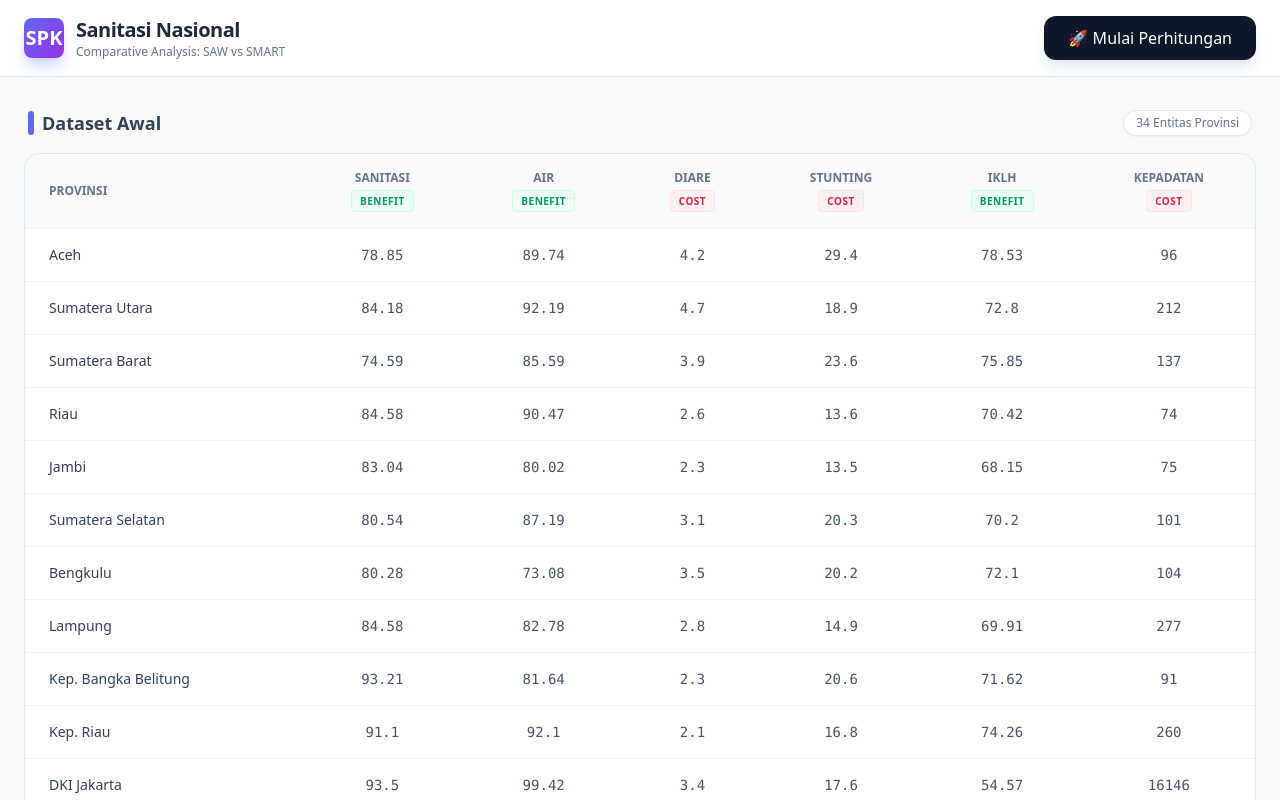
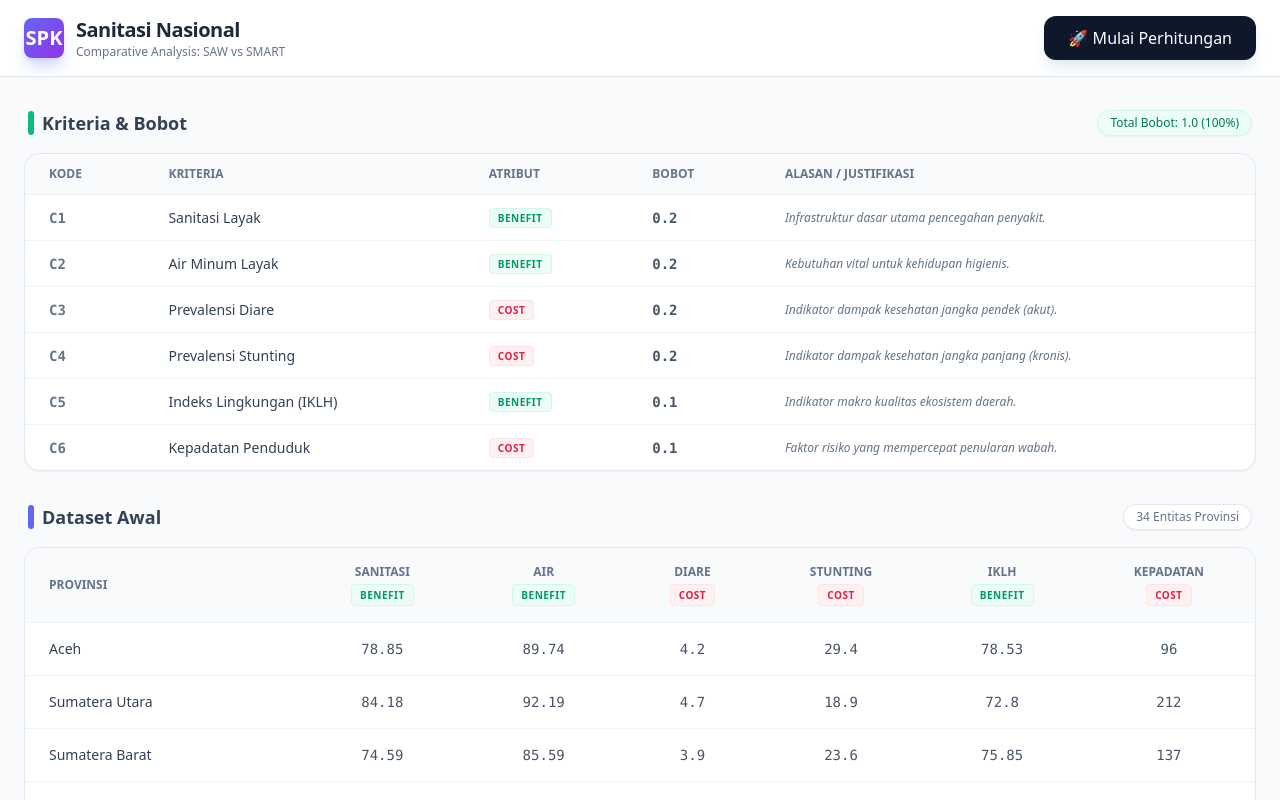
Before and after one commit to unaware22/SPK-Sanitasi, a React (Create React App) app: page / in a window 1280 px wide. Shown: the top 800 px of the page. Built offline with nearby package versions, Linux system fonts and the light colour scheme.

Commit message:
menambah bobot

```diff
--- a/src/App.jsx
+++ b/src/App.jsx
@@ -14,6 +14,17 @@ import {
 /****************************
  * 1. CONFIG & DATA
  ****************************/
+
+// Definisi Detail Kriteria untuk Tabel Informasi
+const criteriaInfo = [
+  { code: "C1", key: "sanitasi", label: "Sanitasi Layak", weight: 0.20, type: "Benefit", reason: "Infrastruktur dasar utama pencegahan penyakit." },
+  { code: "C2", key: "air", label: "Air Minum Layak", weight: 0.20, type: "Benefit", reason: "Kebutuhan vital untuk kehidupan higienis." },
+  { code: "C3", key: "diare", label: "Prevalensi Diare", weight: 0.20, type: "Cost", reason: "Indikator dampak kesehatan jangka pendek (akut)." },
+  { code: "C4", key: "stunting", label: "Prevalensi Stunting", weight: 0.20, type: "Cost", reason: "Indikator dampak kesehatan jangka panjang (kronis)." },
+  { code: "C5", key: "iklh", label: "Indeks Lingkungan (IKLH)", weight: 0.10, type: "Benefit", reason: "Indikator makro kualitas ekosistem daerah." },
+  { code: "C6", key: "kepadatan", label: "Kepadatan Penduduk", weight: 0.10, type: "Cost", reason: "Faktor risiko yang mempercepat penularan wabah." },
+];
+
 const dataProvinsi = [
   { prov: "Aceh", sanitasi: 78.85, air: 89.74, diare: 4.2, stunting: 29.4, iklh: 78.53, kepadatan: 96 },
   { prov: "Sumatera Utara", sanitasi: 84.18, air: 92.19, diare: 4.7, stunting: 18.9, iklh: 72.80, kepadatan: 212 },
@@ -49,19 +60,15 @@ const dataProvinsi = [
   { prov: "Maluku Utara", sanitasi: 80.64, air: 89.01, diare: 2.9, stunting: 23.7, iklh: 80.36, kepadatan: 41 },
   { prov: "Papua Barat", sanitasi: 76.30, air: 81.57, diare: 3.1, stunting: 24.8, iklh: 83.31, kepadatan: 12 },
   { prov: "Papua", sanitasi: 43.00, air: 66.49, diare: 4.1, stunting: 28.6, iklh: 81.31, kepadatan: 14 }
-
 ];
 
-const weights = {
-  sanitasi: 0.2,
-  air: 0.2,
-  diare: 0.2,
-  stunting: 0.2,
-  iklh: 0.1,
-  kepadatan: 0.1
-};
+// Mapping weights untuk perhitungan (diambil dari criteriaInfo)
+const weights = criteriaInfo.reduce((acc, curr) => {
+  acc[curr.key] = curr.weight;
+  return acc;
+}, {});
 
-const costCriteria = ["diare", "stunting", "kepadatan"];
+const costCriteria = criteriaInfo.filter(c => c.type === "Cost").map(c => c.key);
 
 /****************************
  * 2. COMPONENTS (CUSTOM UI)
@@ -93,7 +100,7 @@ const Card = ({ children, className = "" }) => (
 );
 
 const Badge = ({ type, text }) => {
-  const styles = type === 'cost'
+  const styles = type === 'Cost'
     ? "bg-rose-50 text-rose-600 border-rose-100"
     : "bg-emerald-50 text-emerald-600 border-emerald-100";
   return (
@@ -119,7 +126,7 @@ export default function App() {
       min[k] = Math.min(...dataProvinsi.map(d => d[k]));
     });
 
-    // 2. LOGIKA SAW (Detailed Trace)
+    // 2. LOGIKA SAW
     const sawResult = dataProvinsi.map(d => {
       let score = 0;
       const detail = {};
@@ -153,7 +160,7 @@ export default function App() {
       return { prov: d.prov, score: Number(score.toFixed(4)), detail };
     });
 
-    // 3. LOGIKA SMART (Detailed Trace)
+    // 3. LOGIKA SMART
     const smartResult = dataProvinsi.map(d => {
       let score = 0;
       const detail = {};
@@ -167,10 +174,10 @@ export default function App() {
 
         if (isCost) {
           util = (max[k] - val) / range;
-          formulaTrace = `(${max[k]} - ${val}) / ${range}`;
+          formulaTrace = `(${max[k]} - ${val}) / ${range.toFixed(2)}`;
         } else {
           util = (val - min[k]) / range;
-          formulaTrace = `(${val} - ${min[k]}) / ${range}`;
+          formulaTrace = `(${val} - ${min[k]}) / ${range.toFixed(2)}`;
         }
 
         const weighted = util * weights[k];
@@ -241,7 +248,49 @@ export default function App() {
 
       <main className="max-w-7xl mx-auto px-4 sm:px-6 py-8 space-y-8">
 
-        {/* --- SECTION 1: DATASET --- */}
+        {/* --- SECTION 1: KRITERIA & BOBOT (BARU) --- */}
+        <section>
+          <div className="flex items-center justify-between mb-4 px-1">
+            <h2 className="text-lg font-bold text-slate-700 flex items-center gap-2">
+              <span className="w-1.5 h-6 bg-emerald-500 rounded-full"></span>
+              Kriteria & Bobot
+            </h2>
+            <div className="text-xs text-emerald-700 bg-emerald-50 px-3 py-1 rounded-full border border-emerald-100 shadow-sm font-medium">
+              Total Bobot: 1.0 (100%)
+            </div>
+          </div>
+
+          <Card>
+            <div className="overflow-x-auto">
+              <table className="w-full text-sm text-left">
+                <thead className="text-xs text-slate-500 uppercase bg-slate-50 border-b border-slate-100">
+                  <tr>
+                    <th className="px-6 py-3 font-semibold">Kode</th>
+                    <th className="px-6 py-3 font-semibold">Kriteria</th>
+                    <th className="px-6 py-3 font-semibold">Atribut</th>
+                    <th className="px-6 py-3 font-semibold">Bobot</th>
+                    <th className="px-6 py-3 font-semibold">Alasan / Justifikasi</th>
+                  </tr>
+                </thead>
+                <tbody className="divide-y divide-slate-100">
+                  {criteriaInfo.map((c, idx) => (
+                    <tr key={idx} className="hover:bg-slate-50/50">
+                      <td className="px-6 py-3 font-mono text-slate-500 font-bold">{c.code}</td>
+                      <td className="px-6 py-3 font-medium text-slate-700">{c.label}</td>
+                      <td className="px-6 py-3">
+                        <Badge type={c.type} text={c.type} />
+                      </td>
+                      <td className="px-6 py-3 font-mono font-bold text-slate-600">{c.weight}</td>
+                      <td className="px-6 py-3 text-slate-500 italic text-xs">{c.reason}</td>
+                    </tr>
+                  ))}
+                </tbody>
+              </table>
+            </div>
+          </Card>
+        </section>
+
+        {/* --- SECTION 2: DATASET --- */}
         <section>
           <div className="flex items-center justify-between mb-4 px-1">
             <h2 className="text-lg font-bold text-slate-700 flex items-center gap-2">
@@ -259,14 +308,11 @@ export default function App() {
                 <thead className="text-xs text-slate-500 uppercase bg-slate-50 border-b border-slate-100">
                   <tr>
                     <th className="px-6 py-4 font-semibold">Provinsi</th>
-                    {Object.keys(weights).map(h => (
-                      <th key={h} className="px-6 py-4 font-semibold text-center">
+                    {criteriaInfo.map(h => (
+                      <th key={h.key} className="px-6 py-4 font-semibold text-center">
                         <div className="flex flex-col items-center gap-1">
-                          {h}
-                          <Badge
-                            type={costCriteria.includes(h) ? 'cost' : 'benefit'}
-                            text={costCriteria.includes(h) ? 'Cost' : 'Benefit'}
-                          />
+                          {h.key}
+                          <Badge type={h.type} text={h.type} />
                         </div>
                       </th>
                     ))}
@@ -276,9 +322,9 @@ export default function App() {
                   {dataProvinsi.map((p, idx) => (
                     <tr key={idx} className="hover:bg-slate-50/80 transition-colors">
                       <td className="px-6 py-4 font-medium text-slate-700">{p.prov}</td>
-                      {Object.keys(weights).map((key, i) => (
+                      {criteriaInfo.map((h, i) => (
                         <td key={i} className="px-6 py-4 text-center text-slate-600 font-mono">
-                          {p[key]}
+                          {p[h.key]}
                         </td>
                       ))}
                     </tr>
@@ -291,7 +337,7 @@ export default function App() {
 
         {showResult && calculationSteps && (
           <>
-            {/* --- SECTION 2: COMPARISON CHART & TABLE --- */}
+            {/* --- SECTION 3: COMPARISON CHART & TABLE --- */}
             <div className="grid grid-cols-1 lg:grid-cols-3 gap-6">
 
               {/* RANKING TABLE */}
@@ -380,7 +426,7 @@ export default function App() {
               </Card>
             </div>
 
-            {/* --- SECTION 3: DETAILED CALCULATION LOG --- */}
+            {/* --- SECTION 4: DETAILED CALCULATION LOG --- */}
             <div className="mt-10">
               <h2 className="text-lg font-bold text-slate-700 flex items-center gap-2 mb-4">
                 <span className="w-1.5 h-6 bg-slate-400 rounded-full"></span>
@@ -403,7 +449,6 @@ export default function App() {
                   <div className="space-y-4">
                     {calculationSteps.saw.map((s) => (
                       <Card key={s.prov} className="p-0 border-indigo-100 flex flex-col">
-                        {/* Header Card */}
                         <div className="px-4 py-3 bg-indigo-50/50 border-b border-indigo-100 flex justify-between items-center">
                           <span className="font-bold text-indigo-900">{s.prov}</span>
                           <span className="bg-indigo-600 text-white px-2 py-0.5 rounded text-xs font-bold shadow-sm">
@@ -411,7 +456,6 @@ export default function App() {
                           </span>
                         </div>
 
-                        {/* Body Details */}
                         <div className="p-4 grid gap-4 flex-grow">
                           {Object.entries(s.detail).map(([k, v]) => (
                             <div key={k} className="text-xs grid grid-cols-12 gap-2 items-center border-b border-dashed border-slate-200 pb-2 last:border-0 last:pb-0">
@@ -438,7 +482,6 @@ export default function App() {
                           ))}
                         </div>
 
-                        {/* Footer: Pembuktian Penjumlahan */}
                         <div className="bg-indigo-50/80 p-3 border-t border-indigo-100 text-xs">
                            <div className="flex items-center gap-2 mb-1">
                               <span className="font-bold text-indigo-900">🔢 Pembuktian Total Skor:</span>
@@ -468,7 +511,6 @@ export default function App() {
                   <div className="space-y-4">
                     {calculationSteps.smart.map((s) => (
                       <Card key={s.prov} className="p-0 border-fuchsia-100 flex flex-col">
-                        {/* Header Card */}
                         <div className="px-4 py-3 bg-fuchsia-50/50 border-b border-fuchsia-100 flex justify-between items-center">
                           <span className="font-bold text-fuchsia-900">{s.prov}</span>
                           <span className="bg-fuchsia-600 text-white px-2 py-0.5 rounded text-xs font-bold shadow-sm">
@@ -476,7 +518,6 @@ export default function App() {
                           </span>
                         </div>
 
-                        {/* Body Details */}
                         <div className="p-4 grid gap-4 flex-grow">
                           {Object.entries(s.detail).map(([k, v]) => (
                             <div key={k} className="text-xs grid grid-cols-12 gap-2 items-center border-b border-dashed border-slate-200 pb-2 last:border-0 last:pb-0">
@@ -503,7 +544,6 @@ export default function App() {
                           ))}
                         </div>
 
-                        {/* Footer: Pembuktian Penjumlahan */}
                         <div className="bg-fuchsia-50/80 p-3 border-t border-fuchsia-100 text-xs">
                            <div className="flex items-center gap-2 mb-1">
                               <span className="font-bold text-fuchsia-900">🔢 Pembuktian Total Skor:</span>
```
